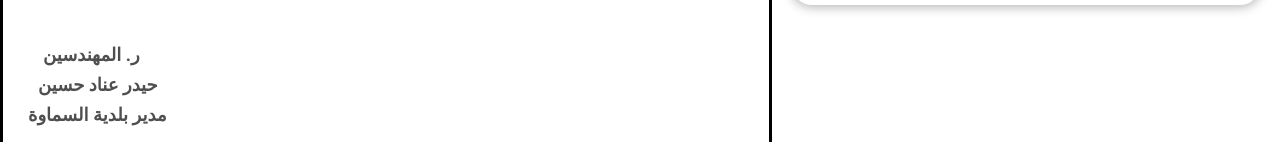
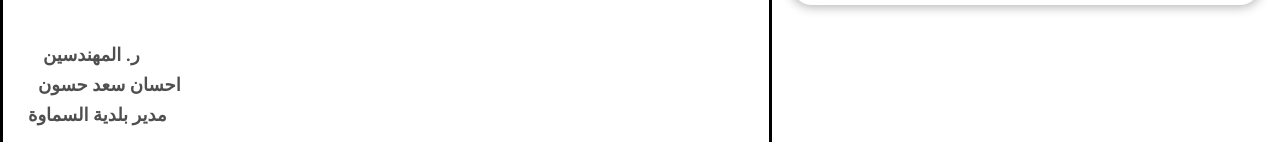
Before and after one commit to As-Samawah-District/mostfden-system, a React (Create React App) app in the folder client/: page /NewBook in a window 1280 px wide. Shown: the part 658-800 px from the top of the page. Built offline with nearby package versions, Linux system fonts and the light colour scheme.

Commit message:
Update name in NewBook component

```diff
--- a/client/src/components/publicBook/NewBook.js
+++ b/client/src/components/publicBook/NewBook.js
@@ -102,7 +102,7 @@ export default function NewBook() {
             }}
           >
             <div style={{ marginLeft: "15px" }}>ر. المهندسين</div>
-            <div style={{ marginLeft: "10px" }}>حيدر عناد حسين</div>
+            <div style={{ marginLeft: "10px" }}>احسان سعد حسون</div>
             <div style={{ marginBottom: "70px" }}>مدير بلدية السماوة</div>
             <div style={{ marginLeft: "35px" }}>م. مبرمج</div>
             <div style={{ marginLeft: "5px" }}> صالح مرتضى صالح</div>
```
